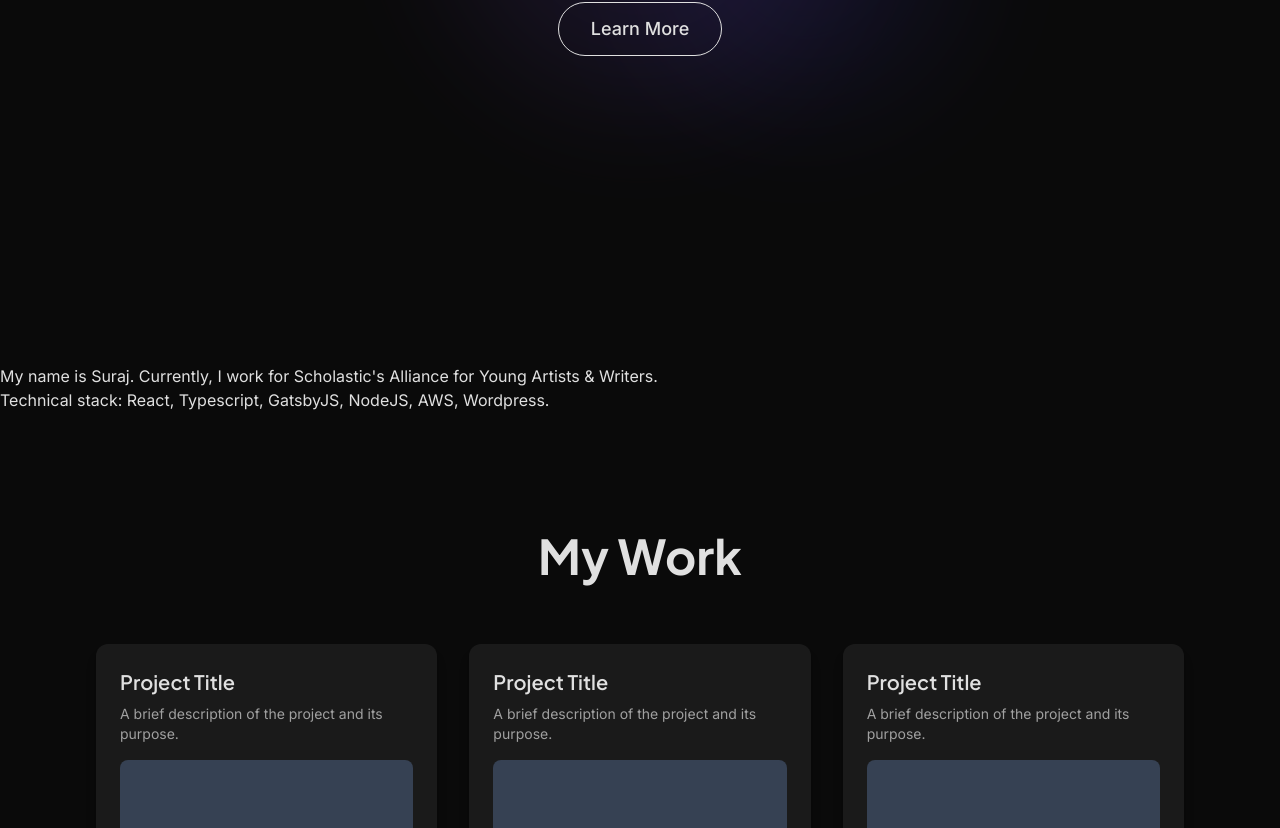
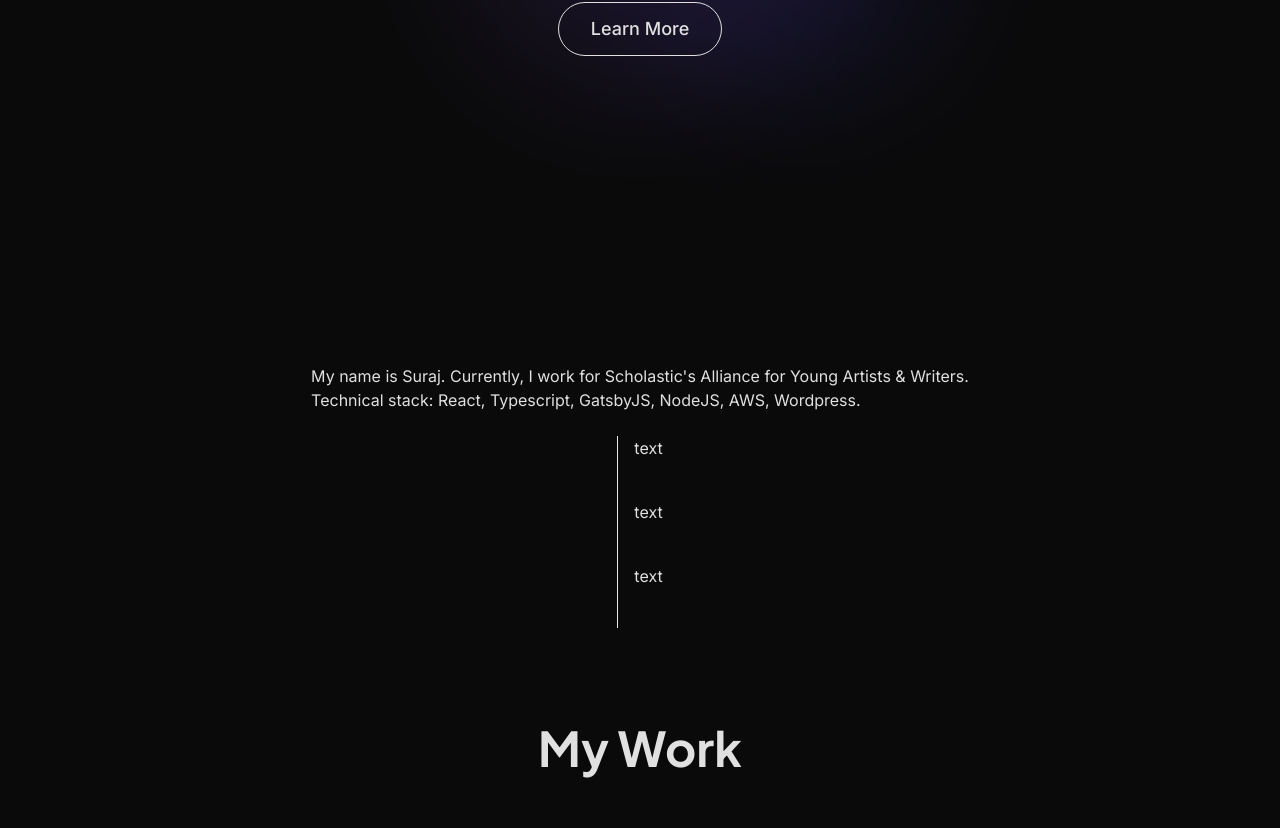
Before and after one commit to surajgopal85/my-dev-portfolio, a React (Vite) app: page / in a window 1280 px wide. Shown: the part 492-1320 px from the top of the page. Built offline with nearby package versions, Linux system fonts and the light colour scheme.

Commit message:
experience timeline draft - ol with vertical line

```diff
--- a/src/App.tsx
+++ b/src/App.tsx
@@ -4,6 +4,7 @@ import { About } from './About';
 import { TopNav } from './TopNav';
 import { PortfolioMain } from './PortfolioMain';
 import { Hero } from './Hero';
+import { Experience } from './Experience';
 // import { SideNavSocials } from './SideNavSocials';
 
 function App() {
@@ -45,8 +46,11 @@ function App() {
       scrollText='Scroll down to learn more.'
       // ctaHref="#projects"
       />
-      <div id='about' ref={aboutRef}>
+      <div id='about' className='flex flex-col justify-center items-center' ref={aboutRef}>
         <About />
+      </div>
+      <div className='flex flex-col justify-center items-center' id='experience'>
+        <Experience />
       </div>
       <PortfolioMain />
     </div>
--- /dev/null
+++ b/src/Experience.tsx
@@ -0,0 +1,15 @@
+export const Experience: React.FC = () => {
+    return (
+        <ol className="relative border-s border-gray-200 dark:border-gray-700">
+            <li className="mb-10 ms-4">
+                <p>text</p>
+            </li>
+            <li className="mb-10 ms-4">
+                <p>text</p>
+            </li>
+            <li className="mb-10 ms-4">
+                <p>text</p>
+            </li>
+        </ol>
+    );
+}
```
